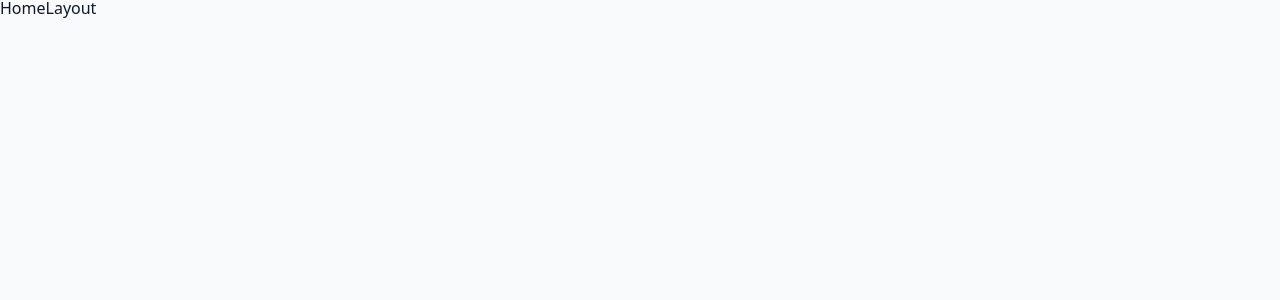
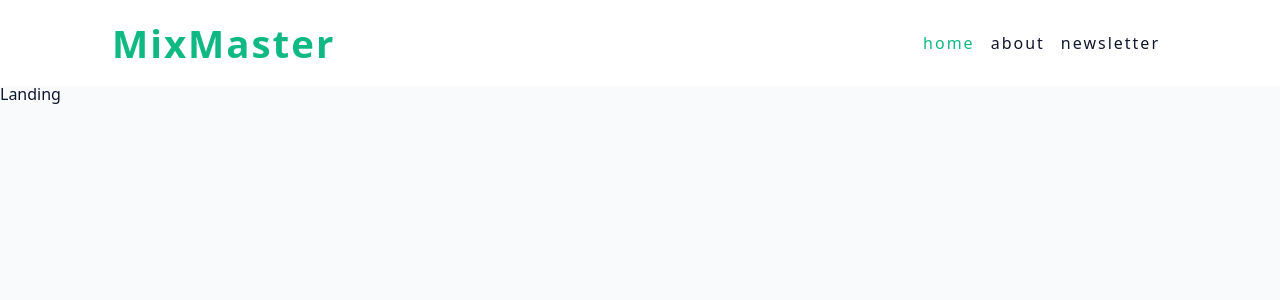
Before and after one commit to NaraeJang/React17_MixMaster, a React (Vite) app: page / in a window 1280 px wide. Shown: the top 300 px of the page. Built offline with nearby package versions, Linux system fonts and the light colour scheme.

Commit message:
homepage setup

```diff
--- a/src/App.jsx
+++ b/src/App.jsx
@@ -9,8 +9,17 @@
 } from "./pages";
 
 const router = createBrowserRouter([
-  { path: "/", element: <HomeLayout /> },
-  { path: "/about", element: <About /> },
+  {
+    path: "/",
+    element: <HomeLayout />,
+    children: [
+      { index: true, element: <Landing /> },
+      { path: "cocktail", element: <Cocktail /> },
+      { path: "newsletter", element: <Newsletter /> },
+      { path: "about", element: <About /> },
+      { path: "Error", element: <Error /> },
+    ],
+  },
 ]);
 
 const App = () => {
--- /dev/null
+++ b/src/components/Navbar.jsx
@@ -0,0 +1,26 @@
+import styled from "styled-components";
+import { NavLink } from "react-router-dom";
+import Wrapper from "../assets/wrappers/Navbar";
+
+const Navbar = () => {
+  return (
+    <Wrapper>
+      <div className="nav-center">
+        <span className="logo">MixMaster</span>
+        <div className="nav-links">
+          <NavLink to="/" className="nav-link">
+            home
+          </NavLink>
+          <NavLink to="/about" className="nav-link">
+            about
+          </NavLink>
+          <NavLink to="/newsletter" className="nav-link">
+            newsletter
+          </NavLink>
+        </div>
+      </div>
+    </Wrapper>
+  );
+};
+
+export default Navbar;
--- a/src/pages/About.jsx
+++ b/src/pages/About.jsx
@@ -1,4 +1,11 @@
+import { Link } from "react-router-dom";
+
 const About = () => {
-  return <div>About</div>;
+  return (
+    <div>
+      <h2>about</h2>
+      <Link to="/">Home</Link>
+    </div>
+  );
 };
 export default About;
--- a/src/pages/HomeLayout.jsx
+++ b/src/pages/HomeLayout.jsx
@@ -1,4 +1,12 @@
+import { Outlet } from "react-router-dom";
+import Navbar from "../components/Navbar";
+
 const HomeLayout = () => {
-  return <div>HomeLayout</div>;
+  return (
+    <>
+      <Navbar />
+      <Outlet />
+    </>
+  );
 };
 export default HomeLayout;
```
